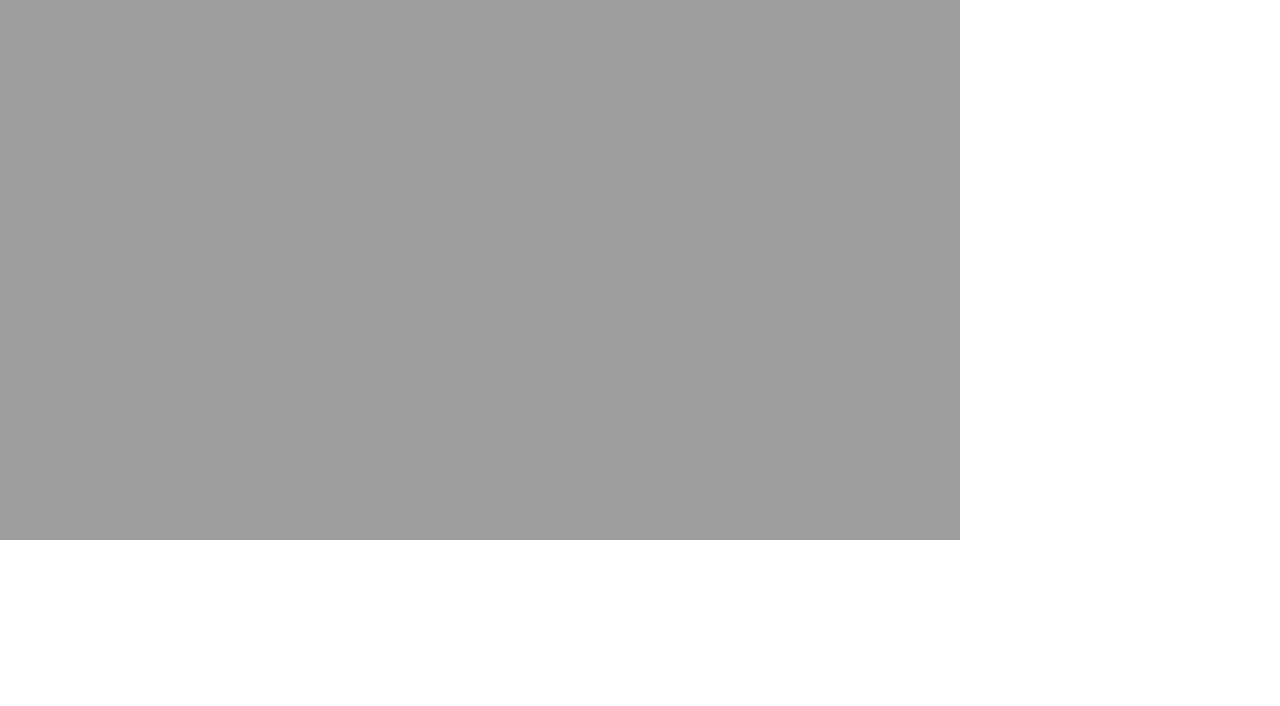
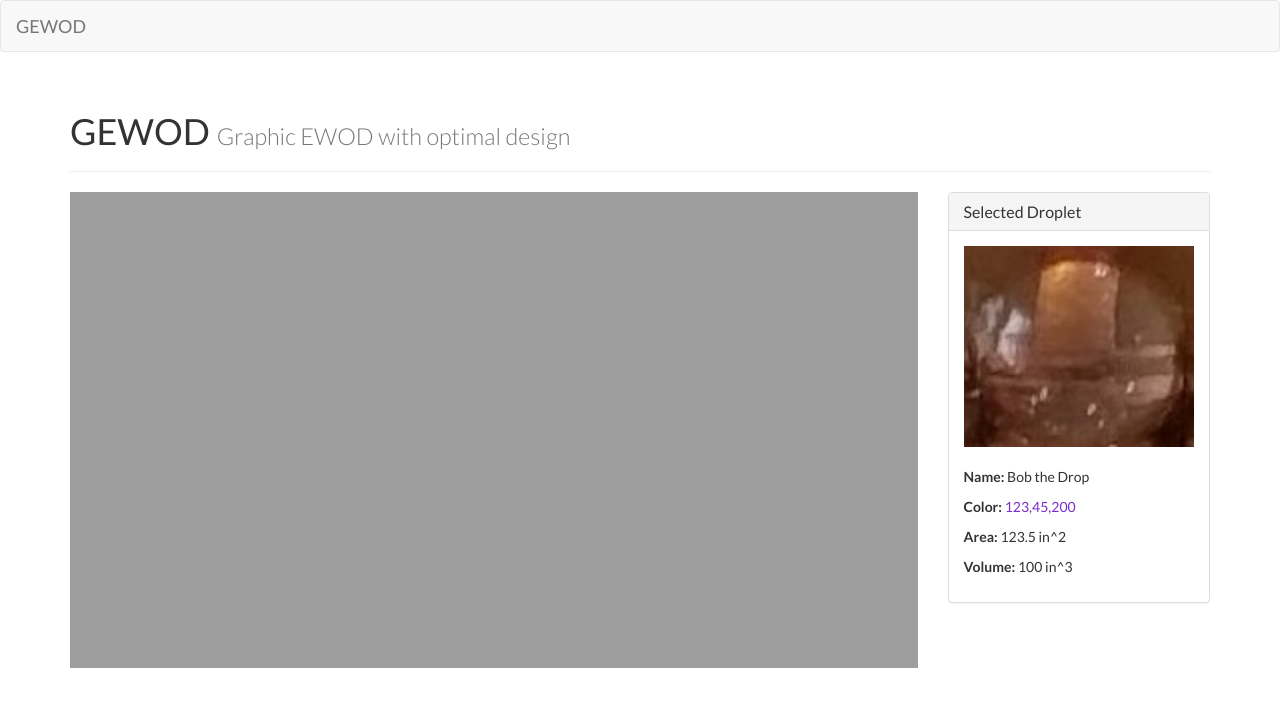
Before and after one commit to freeslugs/gewod, a website: page templates/index.html in a window 1280 px wide. Drawn offline with nearby package versions, Linux system fonts and the light colour scheme.

Commit message:
pretty bootstrap

```diff
--- a/templates/index.html
+++ b/templates/index.html
@@ -1,23 +1,54 @@
 <!DOCTYPE html>
 <html>
 <head>
-  <title>Video/Canvas Demo 1</title>
+  <title>GEWOD</title>
   <link href="https://maxcdn.bootstrapcdn.com/bootstrap/3.3.7/css/bootstrap.min.css" rel="stylesheet" integrity="sha384-BVYiiSIFeK1dGmJRAkycuHAHRg32OmUcww7on3RYdg4Va+PmSTsz/K68vbdEjh4u" crossorigin="anonymous">
+  <link href="https://fonts.googleapis.com/css?family=Lato:300,400,700" rel="stylesheet">
   <script src="https://code.jquery.com/jquery-3.2.1.slim.min.js" integrity="sha256-k2WSCIexGzOj3Euiig+TlR8gA0EmPjuc79OEeY5L45g=" crossorigin="anonymous"></script>
   <script src="https://maxcdn.bootstrapcdn.com/bootstrap/3.3.7/js/bootstrap.min.js" integrity="sha384-Tc5IQib027qvyjSMfHjOMaLkfuWVxZxUPnCJA7l2mCWNIpG9mGCD8wGNIcPD7Txa" crossorigin="anonymous"></script>
+  <style type="text/css">
+    * {
+      font-family: 'Lato', sans-serif;
+    }
+  </style>
 </head>
 <body>
 
+  <nav class="navbar navbar-default">
+    <div class="container-fluid">
+      <div class="navbar-header">
+        <a class="navbar-brand" href="#">GEWOD</a>
+      </div>
+    </div>
+  </nav>
 
-<canvas id="canvas" width="960" height="540"></canvas>
+  <div class="container">
+    <div class="page-header">
+      <h1>GEWOD <small style="font-weight: 300;"> Graphic EWOD with optimal design</small></h1>
+    </div>
+    <div class="row">
+      <div class="col-md-9">
+        <canvas id="canvas" style="width: 100%;" width="960" height="540"></canvas>
         <div style="display: none;">
           <img id="source" src="http://160.39.244.36:8080/video" width="960" height="540">
-
-  <!-- <img id="source" src="https://mdn.mozillademos.org/files/5397/rhino.jpg"
-       width="300" height="227"> -->
         </div>
-
-
+      </div>
+      <div class="col-md-3">
+        <div class="panel panel-default">
+          <div class="panel-heading">
+            <h3 class="panel-title">Selected Droplet</h3>
+          </div>
+          <div class="panel-body">
+            <img style="width: 100%; margin-bottom: 20px;" src="/static/zoomed-in.jpg">
+            <p><strong>Name: </strong>Bob the Drop</p>
+            <p><strong>Color: </strong><span style="color: rgb(123,45,200)">123,45,200</span></p>
+            <p><strong>Area: </strong>123.5 in^2</p>
+            <p><strong>Volume: </strong>100 in^3</p>
+          </div>
+        </div>
+      </div>
+    </div>
+  </div>
   <script type="text/javascript">
     var canvas = document.getElementById('canvas');
     var ctx = canvas.getContext('2d');
@@ -38,7 +69,5 @@
 
   </script>
 
-
-
 </body>
 </html>
```
Also changed, not shown: static/zoomed-in.jpg (added). Lines whose indentation alone changed are shown as unchanged.
